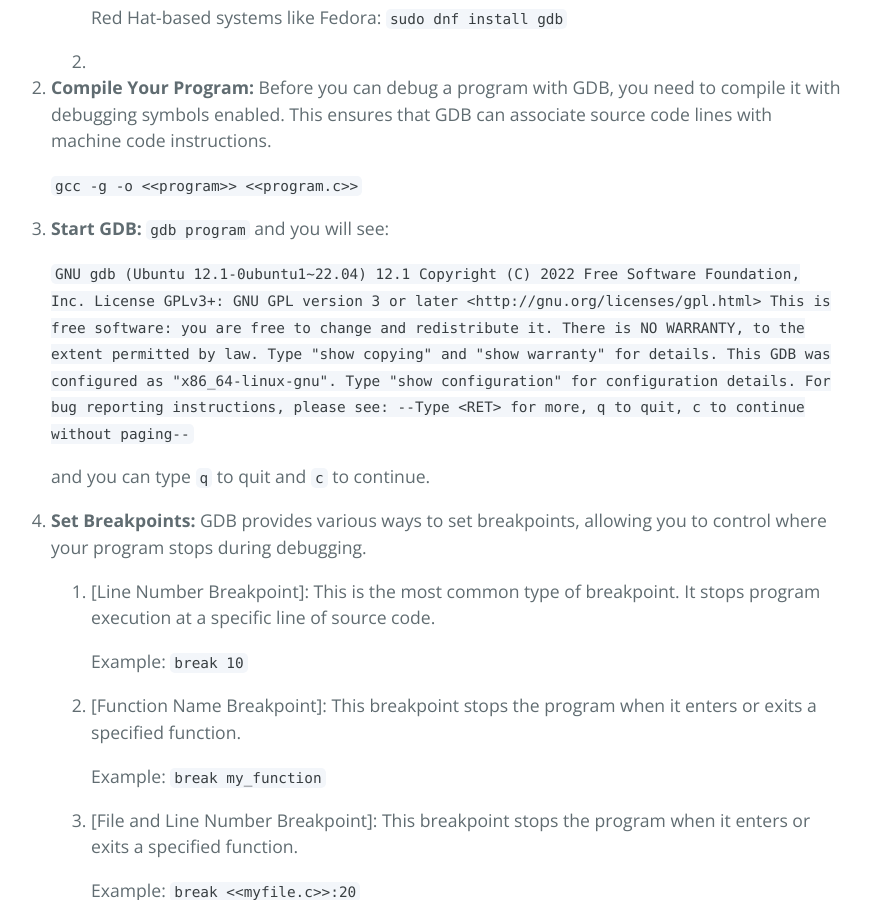
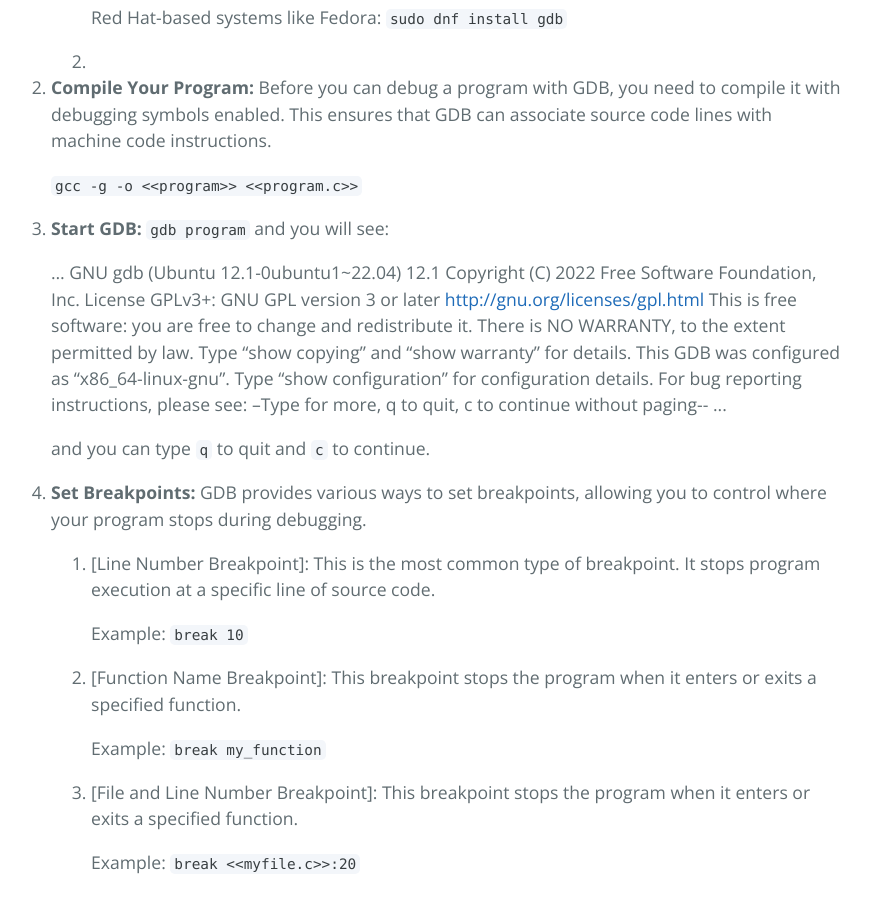
Before and after one commit to learning-software-engineering/learning-software-engineering.github.io, a Jekyll site: the page built from Topics/Tech_Stacks/GDB_Debug.md, in a window 1280 px wide and 900 px high, scrolled down 1602 px. Shown: the whole window, without its empty margins (213-1084 px from the left). Built offline with Jekyll 4.4.1, drawn with Linux system fonts in a browser that asks for light colours; our own code applies the rules of GitHub Pages for plain Markdown files; some of the changed text lies outside the part shown.

Commit message:
Update GDB_Debug.md

```diff
--- a/Topics/Tech_Stacks/GDB_Debug.md
+++ b/Topics/Tech_Stacks/GDB_Debug.md
@@ -2,9 +2,9 @@
 
 ## Table of contents
 
-#### [What is GDB]
-#### [What can do by GDB]
-#### [How to use GDB]
+#### What is GDB
+#### What can do by GDB
+#### How to use GDB
 
 
 ## What is GDB?
@@ -51,7 +51,8 @@
 3. **Start GDB:**
     `gdb program` and you will see:
 
-    `GNU gdb (Ubuntu 12.1-0ubuntu1~22.04) 12.1
+    ...
+    GNU gdb (Ubuntu 12.1-0ubuntu1~22.04) 12.1
     Copyright (C) 2022 Free Software Foundation, Inc.
     License GPLv3+: GNU GPL version 3 or later <http://gnu.org/licenses/gpl.html>
     This is free software: you are free to change and redistribute it.
```
Also changed, not shown: other parts of Topics/Tech_Stacks/GDB_Debug.md (+6 -5 lines).
